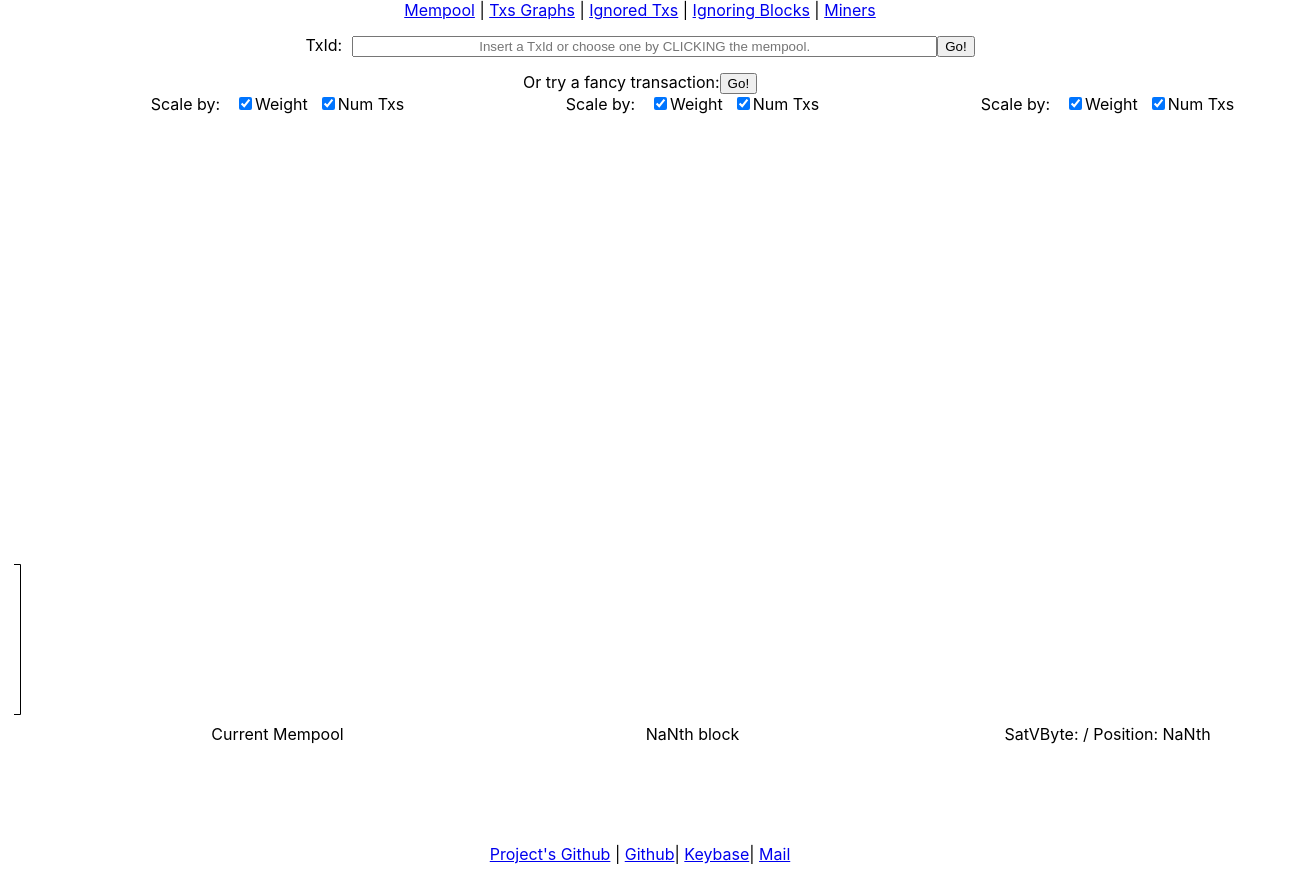
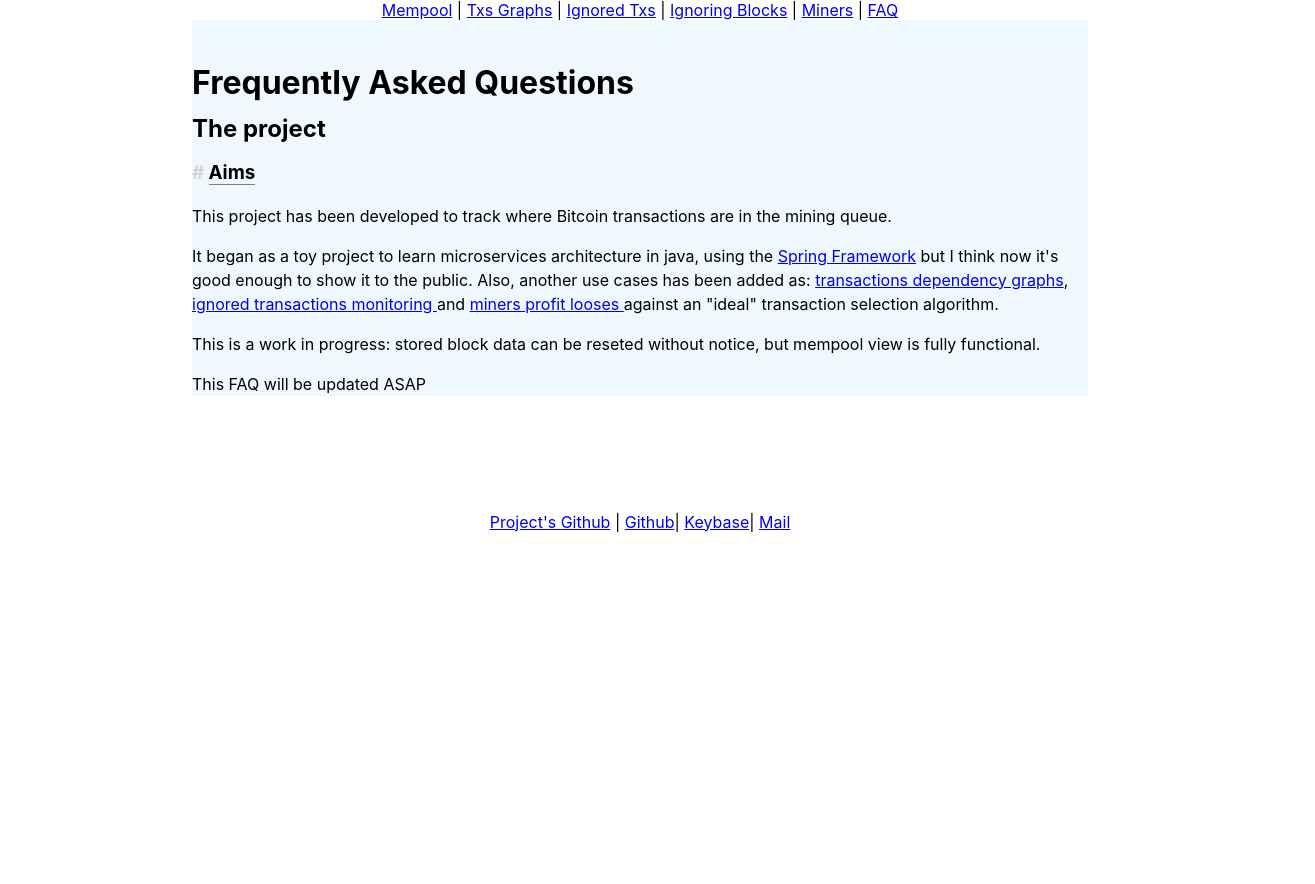
Before and after one commit to mempoolexplorer/mempoolexplorer, a React (Create React App) app: page /faq in a window 1280 px wide. Shown: the whole page, 1315 px wide, since content can reach past the window. After the commit the page ends 800 px from the top, so only its background shows below. Built offline with nearby package versions, Linux system fonts and the light colour scheme; no server answers.

Commit message:
Added FAQ section with basic info about project. Changed algorithm names in miners section

```diff
--- a/src/App.js
+++ b/src/App.js
@@ -6,6 +6,7 @@ import { MinerStats } from "./components/MinerStats/MinerStats";
 import { BlockStats } from "./components/BlockStats/BlockStats";
 import { IgTransactionList } from "./components/IgTransactionList/IgTransactionList";
 import { TxsGraphsList } from "./components/TxsGraphsList/TxsGraphsList";
+import { Faq } from "./components/Faq/Faq";
 
 function App() {
   return (
@@ -17,7 +18,8 @@ function App() {
             <Link to="/txsGraphs">Txs Graphs</Link> <span>| </span>
             <Link to="/igTx">Ignored Txs</Link> <span>| </span>
             <Link to="/block">Ignoring Blocks</Link> <span>| </span>
-            <Link to="/miner">Miners</Link>
+            <Link to="/miner">Miners</Link> <span>| </span>
+            <Link to="/faq">FAQ</Link>
           </nav>
 
           <Switch>
@@ -45,6 +47,9 @@ function App() {
             <Route path="/mempool">
               <MempoolGraph />
             </Route>
+            <Route path="/faq">
+              <Faq />
+            </Route>
             <Route path="/">
               <MempoolGraph />
             </Route>
--- /dev/null
+++ b/src/components/Faq/Faq.css
@@ -0,0 +1,18 @@
+.mainDivFaq {
+  padding-top: 30px;
+  text-align: left;
+  width: 70%;
+  margin: 0 auto;
+  background-color: aliceblue;
+  line-height: 150%;
+}
+.mutedText {
+  color: lightgrey;
+}
+.borderBottom {
+  border-bottom: 1px solid gray;
+}
+.dullAnchor{
+    text-decoration: none;
+    color: black;
+}
--- /dev/null
+++ b/src/components/Faq/Faq.js
@@ -0,0 +1,38 @@
+import React from "react";
+import { Link } from "react-router-dom";
+import "./Faq.css";
+
+export function Faq(props) {
+  var hostFaq = window.location.host + "/faq#";
+  return (
+    <div className="mainDivFaq">
+      <h1>Frequently Asked Questions</h1>
+      <h2>The project</h2>
+      <h3>
+        <a id="aims" href={hostFaq + "aims"} className="dullAnchor">
+          <span className="mutedText">#</span>{" "}
+          <span className="borderBottom"> Aims</span>
+        </a>
+      </h3>
+      <p>
+        This project has been developed to track where Bitcoin
+        transactions are in the mining queue.
+      </p>
+      <p>
+        It began as a toy project to learn microservices architecture in java,
+        using the <a href="https://spring.io/">Spring Framework</a> but I think
+        now it's good enough to show it to the public. Also, another use cases
+        has been added as:{" "}
+        <Link to="/txsGraphs">transactions dependency graphs</Link>,{" "}
+        <Link to="/igTx">ignored transactions monitoring </Link>and{" "}
+        <Link to="/miner">miners profit looses </Link>against an "ideal"
+        transaction selection algorithm.
+      </p>
+      <p>
+        This is a work in progress: stored block data can be reseted without
+        notice, but mempool view is fully functional.
+      </p>
+      <p>This FAQ will be updated ASAP</p>
+    </div>
+  );
+}
--- a/src/components/MinerStats/MinersStatsList.js
+++ b/src/components/MinerStats/MinersStatsList.js
@@ -17,11 +17,21 @@ export function MinersStatsList(props) {
       <thead>
         <tr>
           <th>Miner name</th>
-          <th><div># mined</div> blocks</th>
-          <th><div>Total lost reward</div> (bitcoind)</th>
-          <th><div>Total lost reward</div> (ours)</th>
-          <th><div>Avg. lost reward</div> per block (bitcoind)</th>
-          <th><div>Avg. lost reward</div> per block (ours)</th>
+          <th>
+            <div># mined</div> blocks
+          </th>
+          <th>
+            <div>Total lost reward</div> (getBlockTemplate)
+          </th>
+          <th>
+            <div>Total lost reward</div> (ideal)
+          </th>
+          <th>
+            <div>Avg. lost reward per block </div>(getBlockTemplate)
+          </th>
+          <th>
+            <div>Avg. lost reward</div> per block (ideal)
+          </th>
         </tr>
       </thead>
       <tbody>
```
Lines whose indentation alone changed are shown as unchanged.
